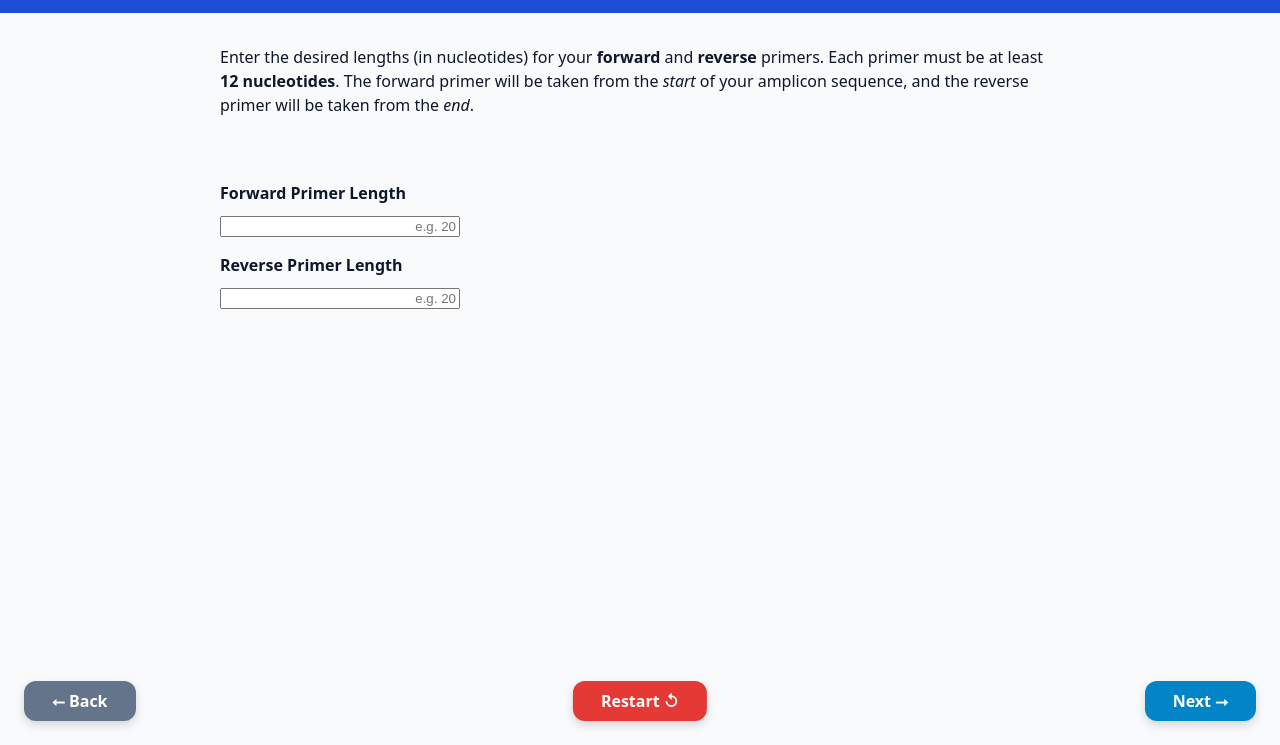
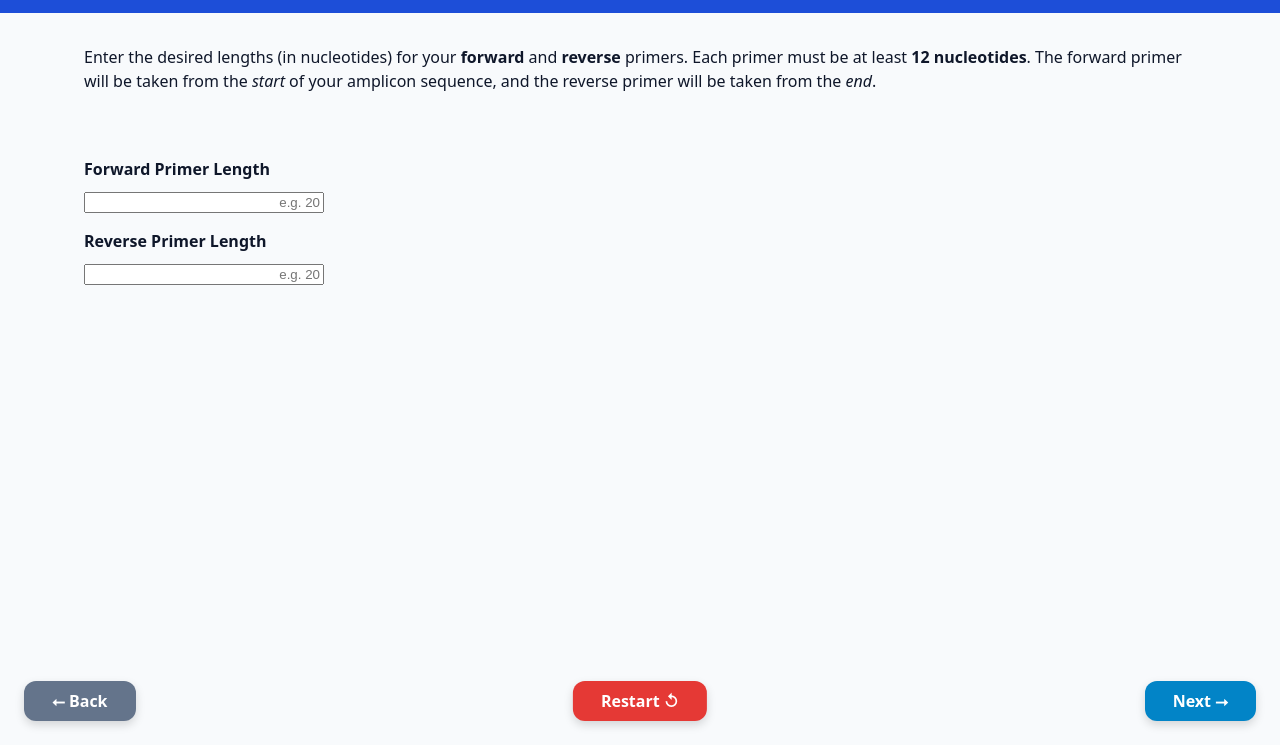
Before and after one commit to adriandecola/uSnapback, a website built with Vite: page src/primers.html in a window 1280 px wide. Shown: the part 55-800 px from the top of the page. Built offline with nearby package versions, Linux system fonts and the light colour scheme.

Commit message:
Fix layout of app-main.

```diff
--- a/src/styles.css
+++ b/src/styles.css
@@ -41,9 +41,9 @@ body {
 
 /* ---------- Main Content ---------- */
 .app-main {
-	max-width: 880px;
+	max-width: 90%;
 	margin: 2rem auto 4rem; /* bottom margin leaves space for the fixed button */
-	padding: 0 1.25rem;
+	padding: 0 1.25rem 6rem;
 }
 
 .instructions p {
```
